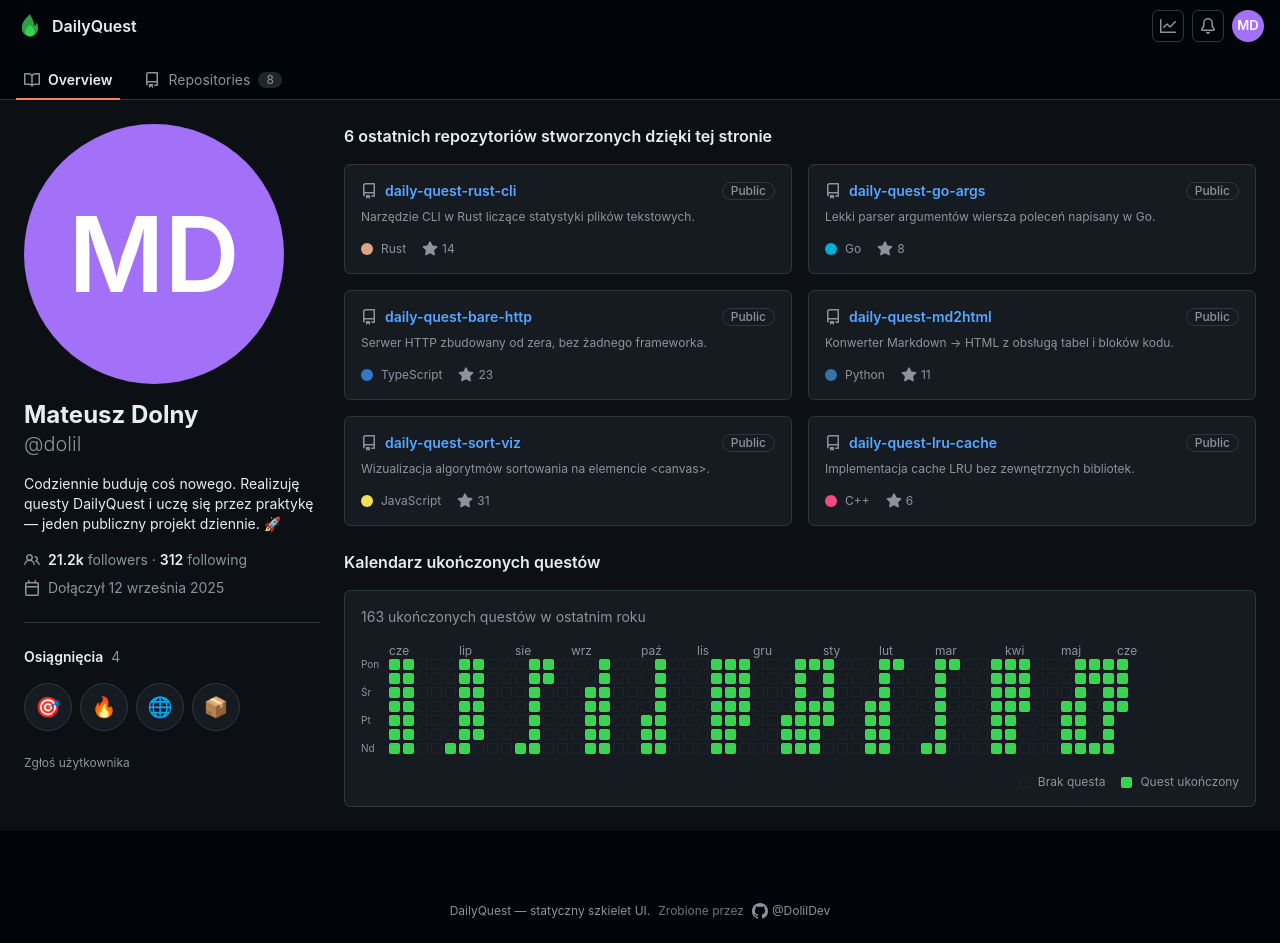
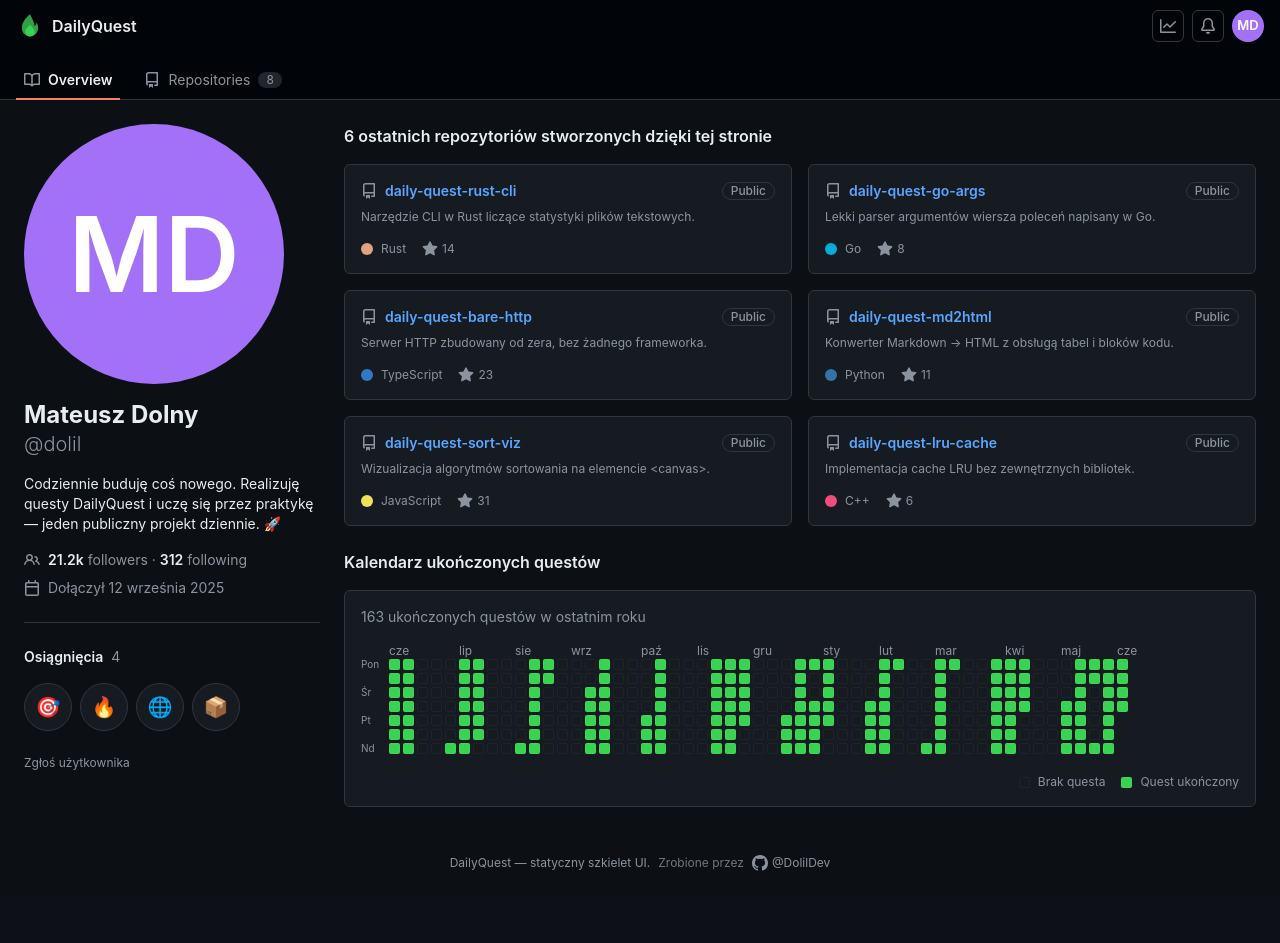
Before and after one commit to DolilDev/NewRepoEveryDay, a Next.js app: page /profile in a window 1280 px wide. After the commit the page ends 895 px from the top, so only its background shows below. Built offline with nearby package versions, Linux system fonts and the light colour scheme.

Commit message:
Ustaw tło stopki na profilu na #0C1015 (jak główna część, bez odstępu)

```diff
--- a/components/Footer.tsx
+++ b/components/Footer.tsx
@@ -1,4 +1,8 @@
+"use client";
+
 // Dyskretna, wyśrodkowana stopka w stylu GitHuba — widoczna na wszystkich ekranach.
+
+import { usePathname } from "next/navigation";
 
 function GitHubMark() {
   return (
@@ -9,8 +13,13 @@ function GitHubMark() {
 }
 
 export default function Footer() {
+  const pathname = usePathname();
+  // Na profilu stopka zlewa się z główną częścią (#0C1015) — bez górnego odstępu,
+  // by nie było ciemnego paska. Na pozostałych stronach: #010409 z odstępem mt-12.
+  const isProfile = pathname.startsWith("/profile");
+
   return (
-    <footer className="mt-12 bg-gh-bg-deep">
+    <footer className={isProfile ? "bg-gh-panel" : "mt-12 bg-gh-bg-deep"}>
       <div className="mx-auto flex max-w-[1280px] flex-wrap items-center justify-center gap-x-2 gap-y-1 px-6 py-6 text-xs text-gh-muted">
         <span>DailyQuest — statyczny szkielet UI.</span>
         <span className="text-gh-subtle">Zrobione przez</span>
```
